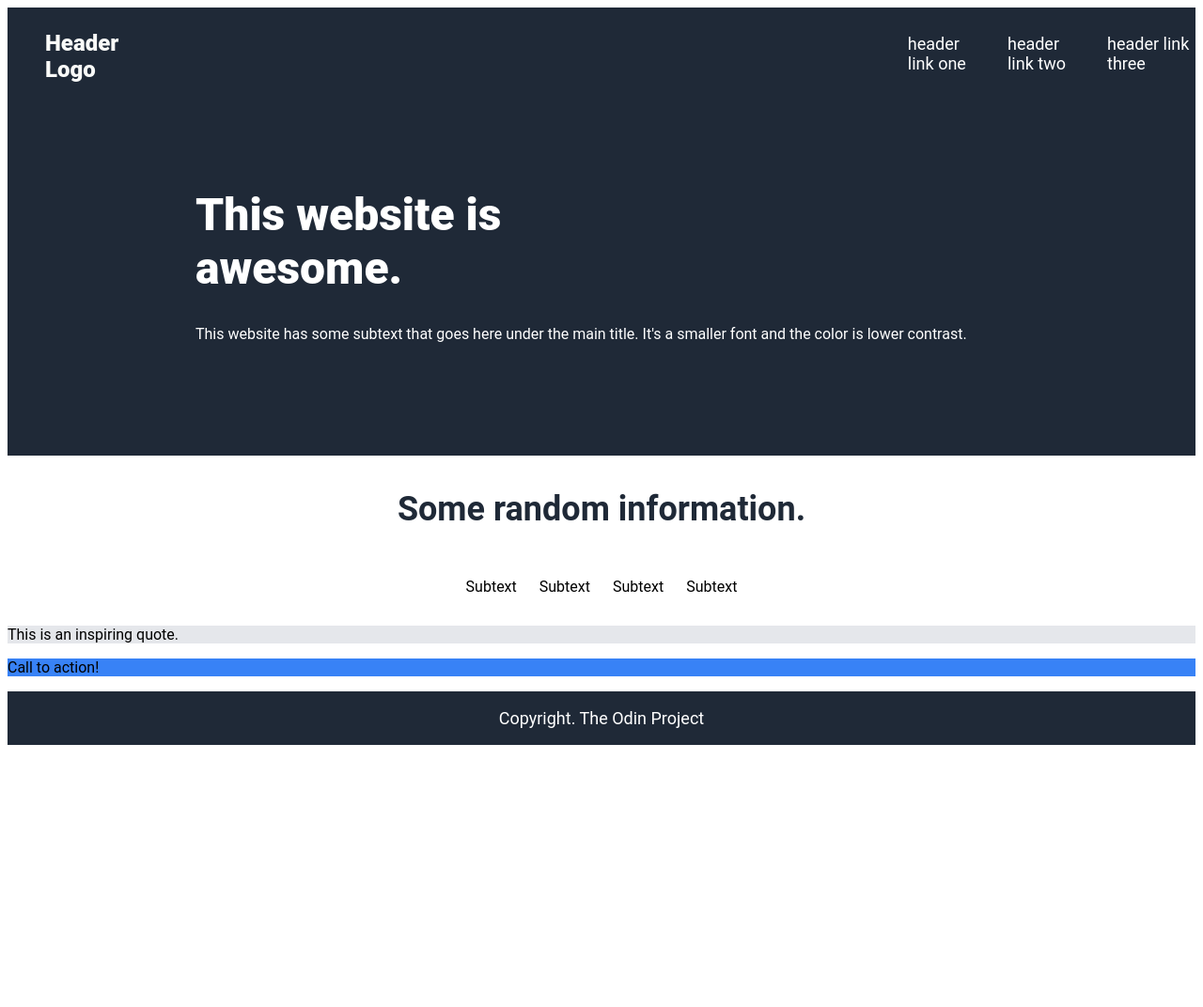
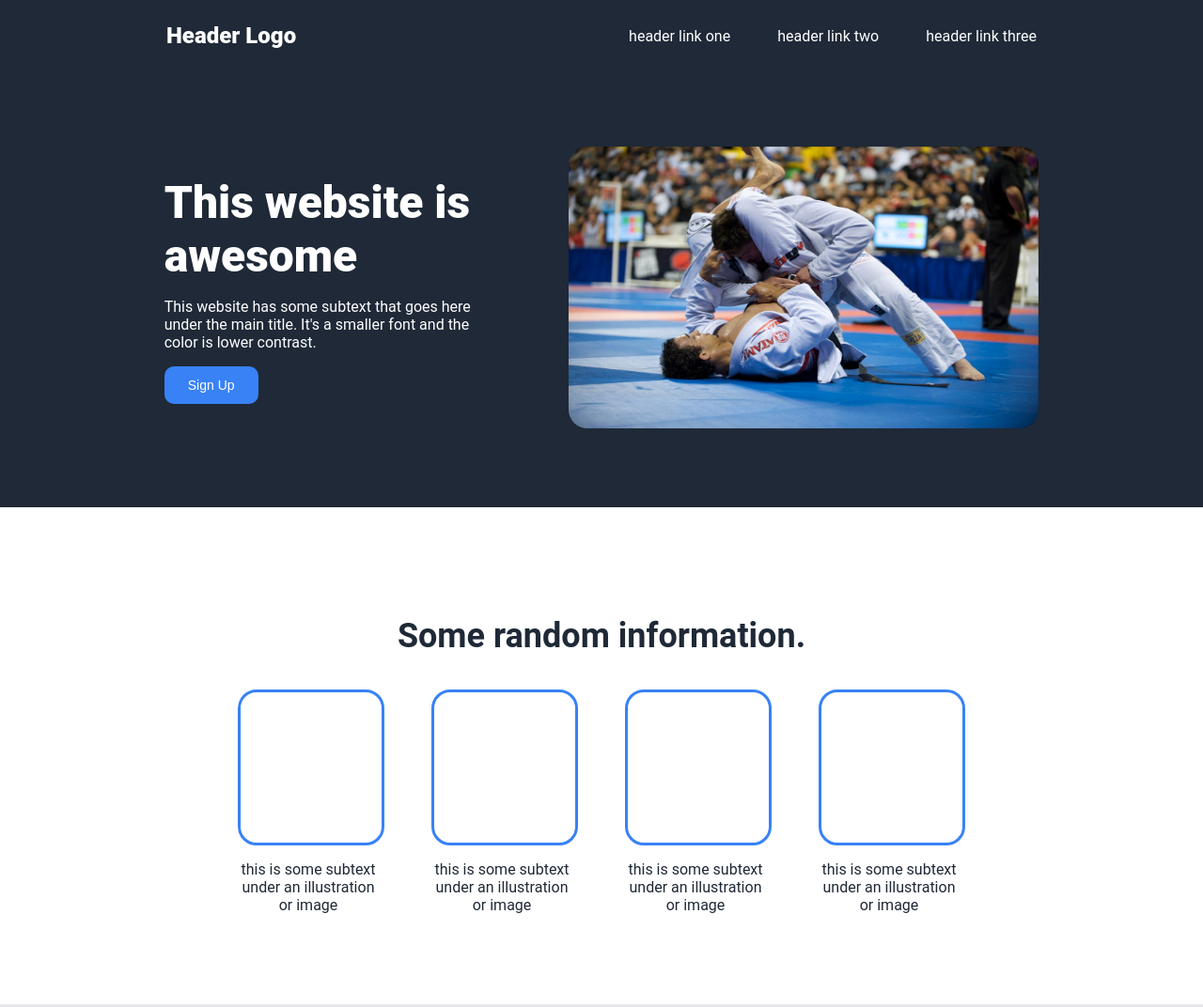
Before and after one commit to jvlzloona666/awesome_website, a plain HTML site: page index.html in a window 1280 px wide. Shown: the top 1072 px of the page at 94% size. Before the commit the page ends 801 px from the top, so only its background shows below. Drawn offline with Linux system fonts and the light colour scheme.

Commit message:
Complete revision of code
Deleted previous commit. This is entirely new.

```diff
--- a/index.html
+++ b/index.html
@@ -3,71 +3,78 @@
 <head>
     <meta charset="UTF-8">
     <meta name="viewport" content="width=device-width, initial-scale=1.0">
-    <title>Awesome Website</title>
+    <title>Josh Villaluz</title>
     <link rel="stylesheet" href="styles.css">
 </head>
 <body>
+
     <div class="header">
-            <div class="header logo">
-                <p>Header Logo</p>
-            </div>
-            <div class="header link-one">
-                <p>header link one</p>
-            </div>
-            <div class="header link-two">
-                <p>header link two</p>
-            </div>
-            <div class="header link-three">
-                <p>header link three</p>
+        <h3 style="font-size: 24px; font-weight: 800;">Header Logo</h3>
+        <div class="links">
+            <a href="">header link one</a>
+            <a href="">header link two</a>
+            <a href="">header link three</a>
         </div>
     </div>
 
     <div class="hero">
-            <div class="hero left-items">
-                <div class="hero left-items left-top">
-                    <p class="title-text">This website is<br>awesome.<p>
-                    <p class="paragraph">This website has some subtext that goes here under the main title.
-                        It's a smaller font and the color is lower contrast.
+        <div class="left">
+            <p style="font-size: 48px; font-weight: 800; margin: 0;">This website is<br>awesome</p>
+            <p>This website has some subtext that goes here under
+                the main title. It's a smaller font and the color
+                is lower contrast.
             </p>
+            <button>Sign Up</button>
         </div>
-                <div class="here left-items left-bottom">
+        <div class="right">
+            <img src="bjj.jpg" class="hero-img">
+        </div>
+    </div>
 
+    <div class="info">
+        <p>Some random information.</p>
+            <div class="box-row">
+                <div class="wrapper">
+                    <div class="box">
+
+                    </div>
+                    <div class="box-subtext"><p>this is some subtext under
+                                                an illustration or image</p></div>
+                </div>
+                <div class="wrapper">
+                    <div class="box">
+
+                    </div>
+                    <div class="box-subtext"><p>this is some subtext under
+                                                an illustration or image</p></div>
+                </div>
+                <div class="wrapper">
+                    <div class="box">
+
+                    </div>
+                    <div class="box-subtext"><p>this is some subtext under
+                                                an illustration or image</p></div>
+                </div>
+                <div class="wrapper">
+                    <div class="box">
+
+                    </div>
+                    <div class="box-subtext"><p>this is some subtext under
+                                                an illustration or image</p></div>
                 </div>
             </div>
     </div>
 
-        <div class="info">
-            <div class="info-title">
-                <p>Some random information.</p>
-            </div>
-            <div class="info-boxes">
-                <div class="box1">
-                    <p>Subtext</p>
-                </div>
-                <div class="box2">
-                    <p>Subtext</p>
-                </div>
-                <div class="box3">
-                    <p>Subtext</p>
-                </div>
-                <div class="box4">
-                    <p>Subtext</p>
-                </div>
-            </div>
-        </div>
     <div class="quote">
-            <p>This is an inspiring quote.</p>
+        <p>"This is an inspiring quote, or a testimonial from a customer. Maybe it's just
+            filling up space, or maybe people will actually read it. Who knows? All I know is that
+            it looks nice."
+        </p>
+        <h3>-Thor, God of Thunder</h3>
     </div>
 
-        <div class="call">
-            <div class="banner">
-                <p>Call to action!</p>
-            </div>
-        </div>
 
-        <div class="footer">
-            <p>Copyright. The Odin Project</p>
-        </div>
+
 
 </body>
 </html>
--- a/styles.css
+++ b/styles.css
@@ -1,85 +1,116 @@
-:root {
-    font-family: Roboto, Helvetica, sans-serif;
+html, body {
+    font-family: 'Roboto', sans-serif;
+    margin: 0;
+    padding: 0;
+  }
+
+.header {
+    display: flex;
+    flex-direction: row;
+    align-items: center;
+    justify-content: space-around;
+    background-color: #1f2937;
+    color: white;
 }
 
-.header,.footer{
-    background-color: #1F2937;
-    color: #FFFFFF;
-    font-size: 18px;
+a {
+    color: white;
+    text-decoration: none;
+}
+
+button {
+    background-color: #3882f6;
+    color: white;
+    width: 100px;
+    height: 40px;
+    border-radius: 10px;
+    border: none;
+    cursor: pointer;
+    font-size: 14px;
+}
+
+.links {
     display: flex;
     flex-direction: row;
-    gap: 20px;
-    justify-content: center;
+    gap: 50px;
 }
 
-.link-one,.link-two,.link-three {
-    margin-top: 10px;
+.hero {
+    display: flex;
+    flex-direction: row;
+    justify-content: space-evenly;
+    align-items: center;
+    padding: 10vh;
+    flex-grow: 1;
+    background-color: #1f2937;
+    color: white;
 }
 
-.logo {
-    font-size: 24px;
-    font-weight: 800;
-    color: #F9FAF8;
-    margin-left: 5vh;
-    margin-right: 100vh;
+.hero-img {
+    width: 500px;
+    height: 300px;
+    border-radius: 20px;
 }
 
-.hero,.left-items {
+.left {
     display: flex;
-    background-color: #1F2937;
-    color: #FFFFFF;
-    padding: 5vh;
-
-}
-
-.left-items{
     flex-direction: column;
-    margin-left: 10vh;
-    padding: 0;
-}
-
-.left-top .title-text{
-    font-size: 48px;
-    font-weight: 800;
-    margin-bottom: 0;
-}
-
-.left-top .paragraph{
-    margin: 0;
-}
-
-.left-bottom {
-    padding-bottom: 10vh;
+    width: 30%;
 }
 
 .info {
     display: flex;
     flex-direction: column;
-    background-color: #FFFFFF;
+    align-items: center;
+    font-size: 36px;
+    font-weight: bolder;
+    color: #1f2937;
+    padding: 10vh;
+}
+
+.box-row {
+    display: flex;
+    flex-direction: row;
+    justify-content: center;
+    gap: 50px;
+    font-size: 16px;
+    font-weight: normal;
+}
+
+.wrapper {
+    display: flex;
+    flex-direction: column;
+    text-align: center;
+  }
+
+.box {
+    border-color: #3882f6;
+    border-style: solid;
+    width: 150px;
+    height: 160px;
+    border-radius: 20px;
+}
+
+.box-subtext {
+    width: 150px;
+}
+
+.quote {
+    display: flex;
+    flex-direction: column;
+    background-color: #e5e7eb;
+    padding: 10vh;
     align-items: center;
 }
 
-.info-title {
-    color: #1F2937;
-    font-size: 36px;
-    font-weight: bolder;
+.quote p {
+    font-size: 26px;
+    font-weight: 100;
+    font-style: italic;
+    width: 50%;
 }
 
-.info-boxes{
-    display: flex;
-    flex-direction: row;
-    border: #3882F6;
-    gap: 24px;
+.quote h3 {
+    width: 50%;
+    text-align: right;
 }
-
-.quote {
-    background-color: #E5E7EB;
-}
-
-.call {
-    background-color: #FFFFFF;
-}
-
-.banner {
-    background-color: #3882F6;
-}
```
Also changed, not shown: bjj.jpg (added). Lines whose indentation alone changed are shown as unchanged.
